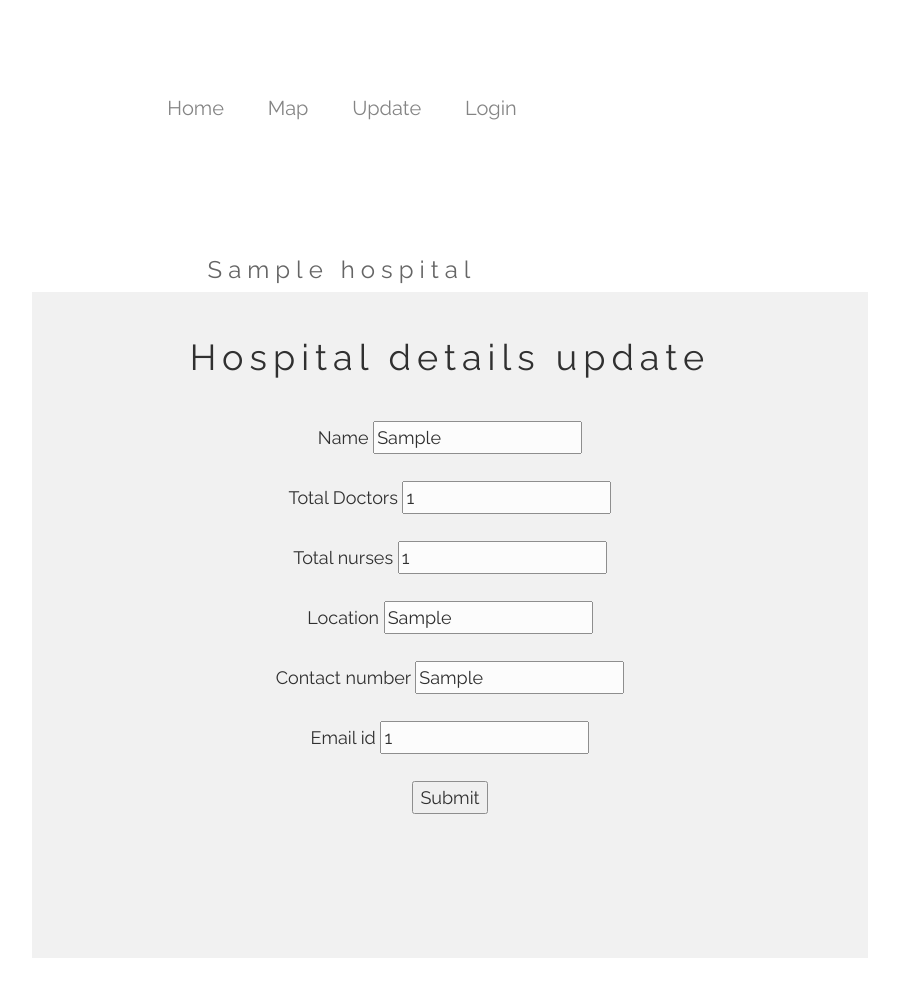
After one commit to Thirunavukarasu-jpeg/Oxygen-Supply-Management-System, a Django app: template osms/template/hospital_details.html in a window 1280 px wide. The commit adds this page. Shown: the whole page, without its empty margins (298-1197 px from the left). Run offline with Django 3.2, Linux system fonts and the light colour scheme; the template is opened without the code that fills it: most values are stand-ins (such as "Sample title", 1, 10 or a date in 2020).

Commit message:
Add files via upload

```diff
--- /dev/null
+++ b/osms/template/hospital_details.html
@@ -0,0 +1,244 @@
+{% comment %} <!DOCTYPE html>
+{% load static %}
+<html lang="en">
+<head>
+    <meta charset="UTF-8">
+    <title>IR REMOTE CONNECTION</title>
+    <!-- CSS only -->
+<link href="https://cdn.jsdelivr.net/npm/bootstrap@5.0.0-beta3/dist/css/bootstrap.min.css" rel="stylesheet" integrity="sha384-eOJMYsd53ii+scO/bJGFsiCZc+5NDVN2yr8+0RDqr0Ql0h+rP48ckxlpbzKgwra6" crossorigin="anonymous">
+<!-- JavaScript Bundle with Popper -->
+<script src="https://cdn.jsdelivr.net/npm/bootstrap@5.0.0-beta3/dist/js/bootstrap.bundle.min.js" integrity="sha384-JEW9xMcG8R+pH31jmWH6WWP0WintQrMb4s7ZOdauHnUtxwoG2vI5DkLtS3qm9Ekf" crossorigin="anonymous"></script>
+    <style>
+
+
+    </style>
+</head>
+<body>
+
+
+<p>
+{{id}}
+
+</p>
+</body>
+</html> {% endcomment %}
+
+<!DOCTYPE html>
+{% load static %}
+<html>
+<title>{{hospital.name}} profile </title>
+<meta charset="UTF-8">
+<meta name="viewport" content="width=device-width, initial-scale=1">
+<link rel="stylesheet" href="https://www.w3schools.com/w3css/4/w3.css">
+<link rel="stylesheet" href="https://fonts.googleapis.com/css?family=Raleway">
+<link rel="stylesheet" href="https://cdnjs.cloudflare.com/ajax/libs/font-awesome/4.7.0/css/font-awesome.min.css">
+<link href='https://fonts.googleapis.com/css?family=Orbitron' rel='stylesheet' type='text/css'>
+<style>
+body,h1 {font-family: "Raleway", Arial, sans-serif}
+h1 {letter-spacing: 6px}
+.w3-row-padding img {margin-bottom: 12px}
+.dropdown {
+  position: relative;
+  display: inline-block;
+}
+
+.dropdown-content {
+  display: none;
+  position: absolute;
+  background-color: transparent;
+  min-width: 160px;
+  box-shadow: 0px 8px 16px 0px rgba(0,0,0,0.2);
+  padding: 12px 16px;
+  z-index: 1;
+}
+
+.dropdown:hover .dropdown-content {
+  display: block;
+}
+a:hover{
+    color:black;
+}
+div.container
+{
+    font-family: Raleway;
+    margin-top:-170px;
+	padding: 80px;
+	text-align: center;
+    opacity:0.8;
+}
+
+div.container a
+{
+    color:black;
+    text-decoration: none;
+    font: 20px Raleway;
+    margin: 0px 10px;
+    padding: 10px 10px;
+    position: relative;
+    z-index: 0;
+    cursor: pointer;
+}
+.red
+{
+
+}
+
+/* Top and Bottom borders go out */
+div.topBotomBordersOut a:before, div.topBotomBordersOut a:after
+{
+    position: absolute;
+    left: 0px;
+    width: 100%;
+    height: 2px;
+    background: black;
+    content: "";
+    opacity: 0;
+    transition: all 0.3s;
+}
+
+div.topBotomBordersOut a:before
+{
+    top: 0px;
+    transform: translateY(10px);
+}
+
+div.topBotomBordersOut a:after
+{
+    bottom: 0px;
+    transform: translateY(-10px);
+}
+
+div.topBotomBordersOut a:hover:before, div.topBotomBordersOut a:hover:after
+{
+    opacity: 1;
+    transform: translateY(0px);
+}
+.left{
+    width: 70%;
+    float:left;
+    padding: 30px;
+    margin-left:300px;
+    margin-top:-80px;
+}
+.right{
+    width: 20%;
+    float:left;
+    padding: 30px;
+}
+.count{
+    width: 10%;
+    float:right;
+    margin-top: -40px;
+    padding-left: -30px;
+    font-size:70px;
+}
+</style>
+<body>
+
+<!-- !PAGE CONTENT! -->
+<div class="w3-content" style="max-width:1500px">
+
+<!-- Header -->
+<header class="w3-panel w3-center w3-opacity" style="padding:128px 16px">
+<div class="container red topBotomBordersOut">
+<div class="w3-padding-32">
+      <a href="{% url 'home' %}" class="w3-bar-item w3-button">Home</a>
+      <a href="{% url 'test' %}" class="w3-bar-item w3-button">Map</a>
+    <div class="dropdown">
+        <a class="w3-bar-item w3-button">Update</a>
+        <div class="dropdown-content">
+            <a href="{% url 'oxygen_cylinder_update' %}" class="w3-bar-item w3-button">Oxygen_cylinders</a>
+            <a href="{% url 'oxygen_bed_update' %}" class="w3-bar-item w3-button">Oxygen_beds</a>
+        </div>
+    </div>
+
+      {% if user.is_authenticated %}
+      <a href="{% url 'info' hospital.unique_hospital_id %}" class="w3-bar-item w3-button">Profile</a>
+      <a href="{% url 'logout' %}" class="w3-bar-item w3-button">Logout</a>
+  {% else %}
+      <a href="{% url 'login' %}" class="w3-bar-item w3-button">Login</a>
+{% endif %}
+  </div>
+  </div>
+<h1 class="w3-xlarge">{{hospital.name}}</h1>
+
+</header>
+
+<!-- Photo Grid -->
+
+<!-- End Page Content -->
+</div>
+
+
+
+
+<div class='left'>
+<footer class="w3-container w3-padding-64 w3-light-grey w3-center w3-large"style="margin-top:-100px;">
+  <div class="wrapper">
+    <div class="container" style="">
+        <article class="part card-details">
+<br>
+<br>
+            <h1>
+                Hospital details update
+            </h1>
+            <form class="form1" method='POST'>
+                {% csrf_token %}
+      <br>
+                <div class="group card-number">
+                    <label for="first">Name</label>
+                     <input type="text"  name='name' value={{hospital.name}}>
+                </div>
+                <br>
+
+                <div class="group card-name">
+                    <label for="first">Total Doctors</label>
+                     <input type="number" min="0" name='doctors' value={{hospital.total_doctors}}>
+                </div>
+                <br>
+
+                <div class="group card-name">
+                    <label for="first">Total nurses</label>
+                     <input type="number" min="0" name='nurses'value={{hospital.total_nurses}}>
+                </div>
+                <br>
+                <div class="group card-name">
+                    <label for="first">Location</label>
+                     <input type="text" name='location'value={{hospital.location}}>
+                </div>
+                <br>
+                <div class="group card-name">
+                    <label for="first">Contact number</label>
+                     <input type="text" name='phone'value={{hospital.contact_details}}>
+                </div>
+                <br>
+                <div class="group card-name">
+                    <label for="first">Email id</label>
+                     <input type="text" name='mail'value={{hospital.mail_id}}>
+                </div>
+                <br>
+
+      <button class="submit" align="center">Submit</button>
+      </form>
+
+        </article>
+        <div class="part bg"></div>
+    </div>
+</div>
+
+</footer>
+</div>
+
+
+<p>
+<br>
+<br>
+
+<br>
+
+<br>
+
+
+</p>
+</body>
+</html>
--- a/osms/template/login.html
+++ b/osms/template/login.html
@@ -131,7 +131,7 @@ body, html {height: 100%}
 <div class="bgimg w3-display-container w3-animate-opacity w3-text-white">
 <div class='w3-display-container'style='padding:160px;color:black;padding-top:650px;font-size:20px;'>
 
-<p> Use Hospital_admin or Supplier as username</p>
+<p> Use HOS1_admin or Supplier1 as username</p>
 <p> password: <b> Test@123</b></p>
 </div>
   <div class="w3-display-middle">
```
Also changed, not shown: osms/template/testtest.html (added, +144 -0 lines), osms/db.sqlite3.
